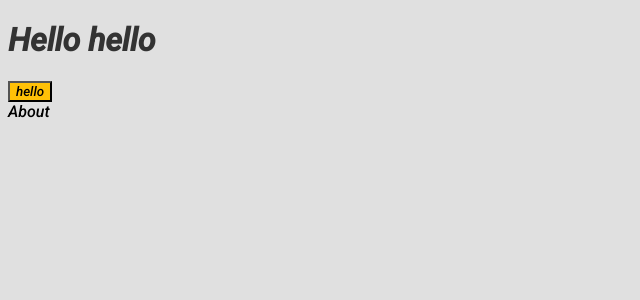
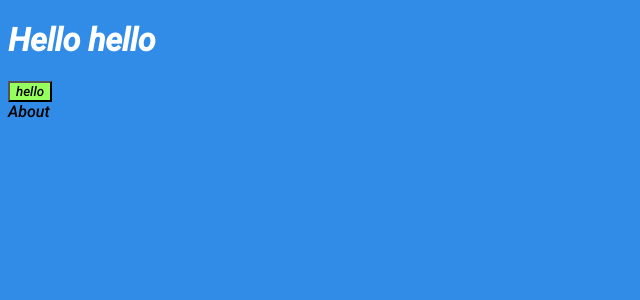
Before and after one commit to alvinwarui29/canton_port, a React (Vite) app: page / in a window 1280 px wide. Shown: the top 300 px of the page, without its empty margins (0-640 px from the left). Built offline with nearby package versions, Linux system fonts and the light colour scheme.

Commit message:
end of style

```diff
--- a/src/index.css
+++ b/src/index.css
@@ -4,9 +4,9 @@
     background-color: var(--bg-color);
 }
 :root{
-    --bg-color:  #E0E0E0  ;
-    --txt-color: #333333  ;
-    --btn-color:  #FFC107 ;
+    --bg-color:  #318CE7;
+    --txt-color: #fff ;
+    --btn-color:  #96ff5e;
 }
 .btn{
     background-color: var(--btn-color);
```
